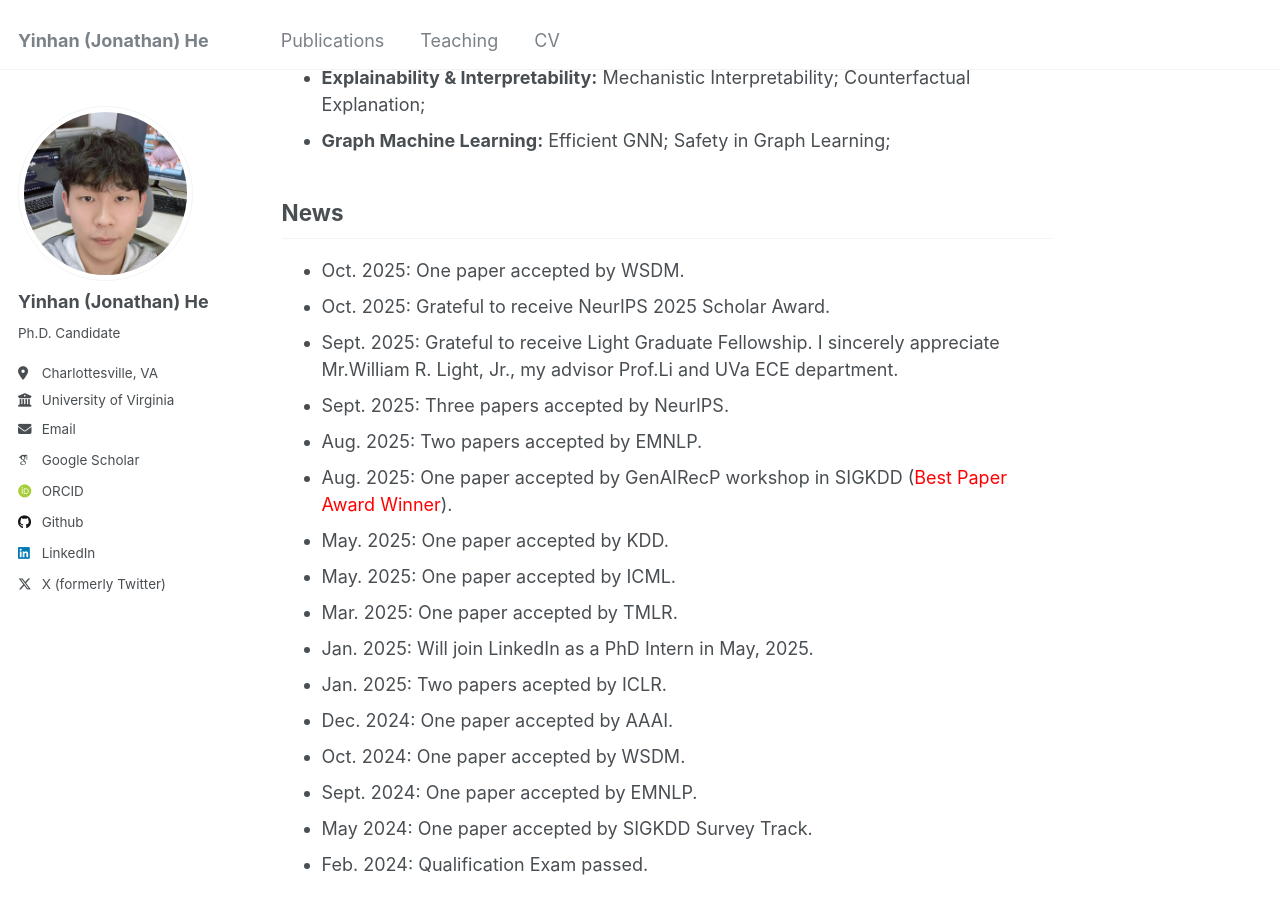
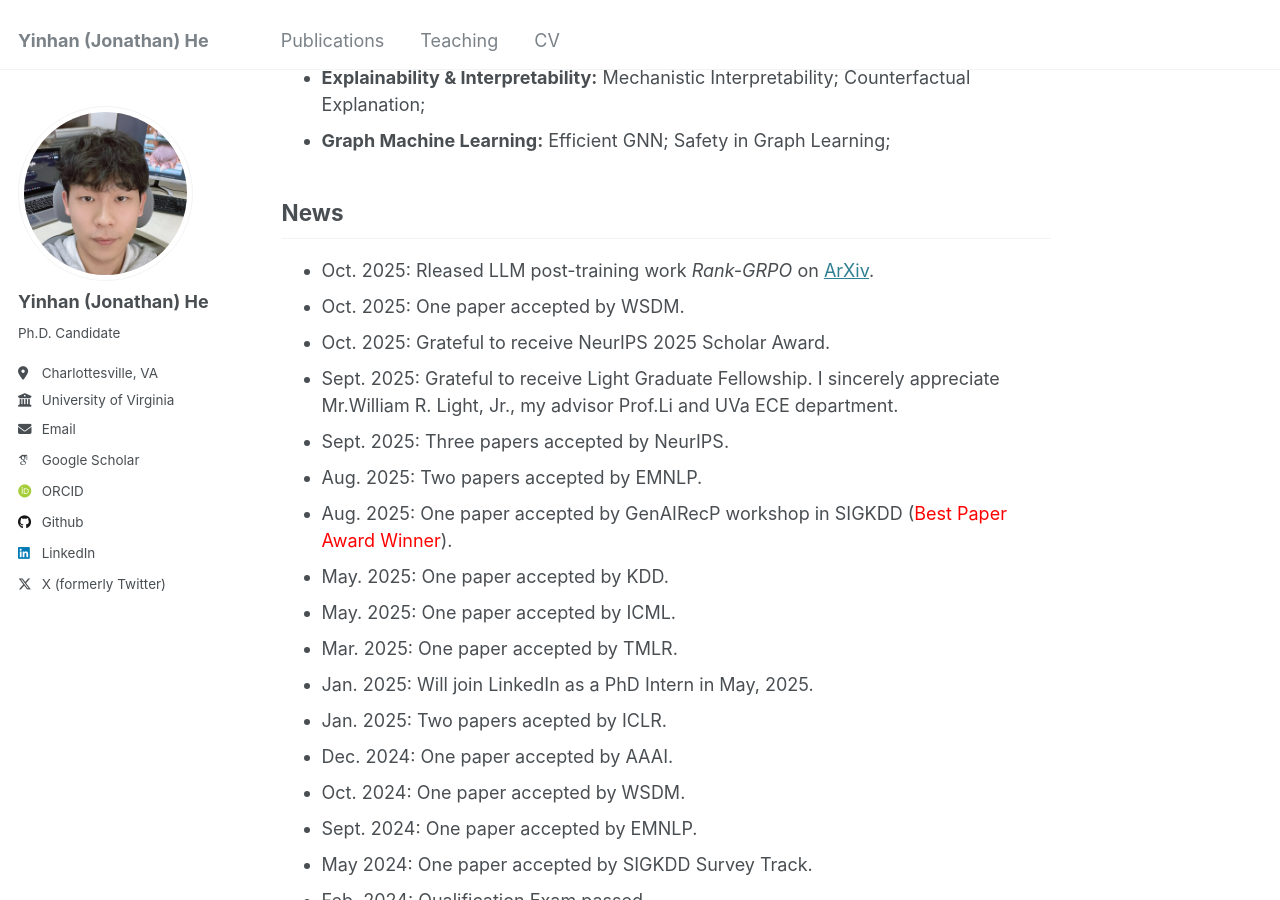
Before and after one commit to YinhanHe123/YinhanHe123.github.io, a Jekyll site: the page built from _pages/about.md, in a window 1280 px wide and 900 px high, scrolled down 406 px. Built offline with Jekyll 4.4.1, drawn with Linux system fonts in a browser that asks for light colours; some web fonts are replaced; a script that is not in the unit is left out.

Commit message:
Add recent news updates to about.md

```diff
--- a/_pages/about.md
+++ b/_pages/about.md
@@ -27,6 +27,7 @@ I am a Ph.D. candidate in the [Department of Electrical and Computer Engineering
 
 News
 ------
+* Oct. 2025: Rleased LLM post-training work *Rank-GRPO* on [ArXiv](https://arxiv.org/html/2510.20150v1).
 * Oct. 2025: One paper accepted by WSDM.
 * Oct. 2025: Grateful to receive  NeurIPS 2025 Scholar Award.
 * Sept. 2025: Grateful to receive Light Graduate Fellowship. I sincerely appreciate Mr.William R. Light, Jr., my advisor Prof.Li and UVa ECE department.
```
